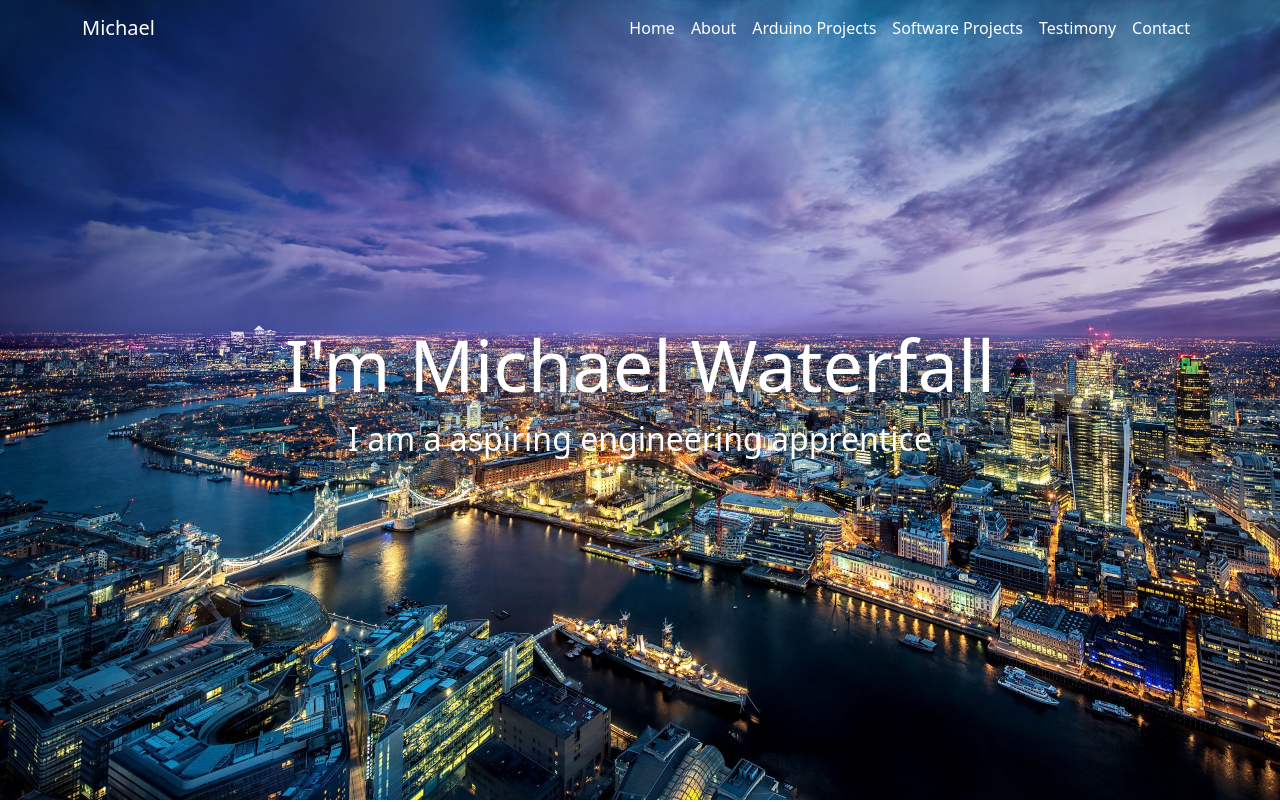
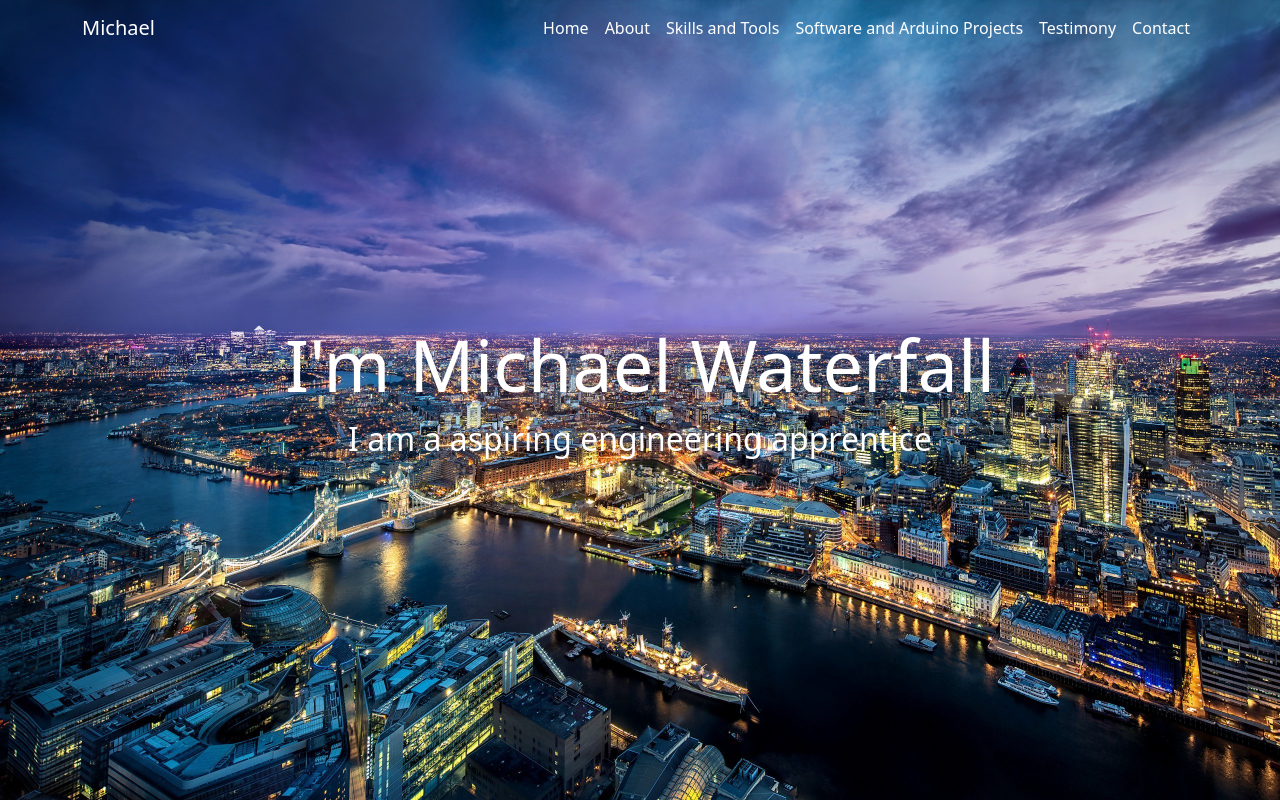
Before and after one commit to MichaelWaterfall/portfolio, a plain HTML site: page index.html in a window 1280 px wide. Shown: the top 802 px of the page. Drawn offline with nearby package versions, Linux system fonts and the light colour scheme.

Commit message:
going to keep software skills

```diff
--- a/index.html
+++ b/index.html
@@ -24,10 +24,10 @@
                             <a class="nav-link" href="#about">About</a>
                         </li>
                         <li>
-                            <a class="nav-link" href="#programmingLanguages">Arduino Projects</a>
+                            <a class="nav-link" href="#programmingLanguages">Skills and Tools</a>
                         </li>
                         <li>
-                            <a class="nav-link" href="#portfolio">Software Projects</a>
+                            <a class="nav-link" href="#portfolio">Software and Arduino Projects</a>
                         </li>
                         <li>
                             <a class="nav-link" href="#testimony">Testimony</a>
```
